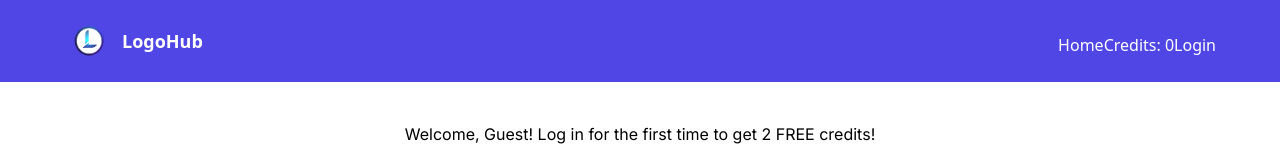
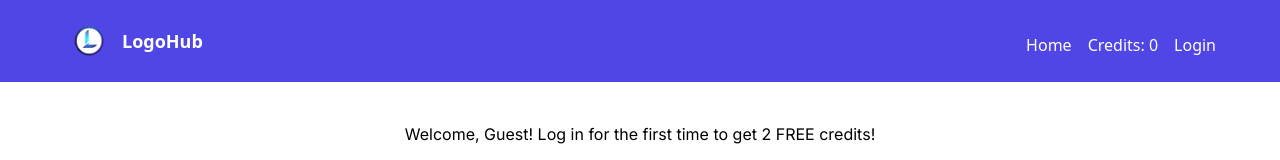
Before and after one commit to Libertex13/LogoHub, a Next.js app: page / in a window 1280 px wide. Shown: the top 160 px of the page. Built offline with nearby package versions, Linux system fonts and the light colour scheme; no server answers.

Commit message:
NAvbar fix

```diff
--- a/components/Layout/Navbar.tsx
+++ b/components/Layout/Navbar.tsx
@@ -42,7 +42,7 @@
 
         {/* Links */}
         <div
-          className={`absolute top-16 right-0 mt-2 w-fit bg-indigo-600 p-2 rounded-lg shadow-md md:shadow-none md:bg-transparent md:p-0 md:rounded-none md:static md:flex ${
+          className={`absolute top-16 right-0 mt-2 w-fit bg-indigo-600 p-2 rounded-lg gap-4 shadow-md md:shadow-none md:bg-transparent md:p-0 md:rounded-none md:static md:flex ${
             isOpen ? 'flex flex-col gap-2' : 'hidden'
           }`}
         >
```
